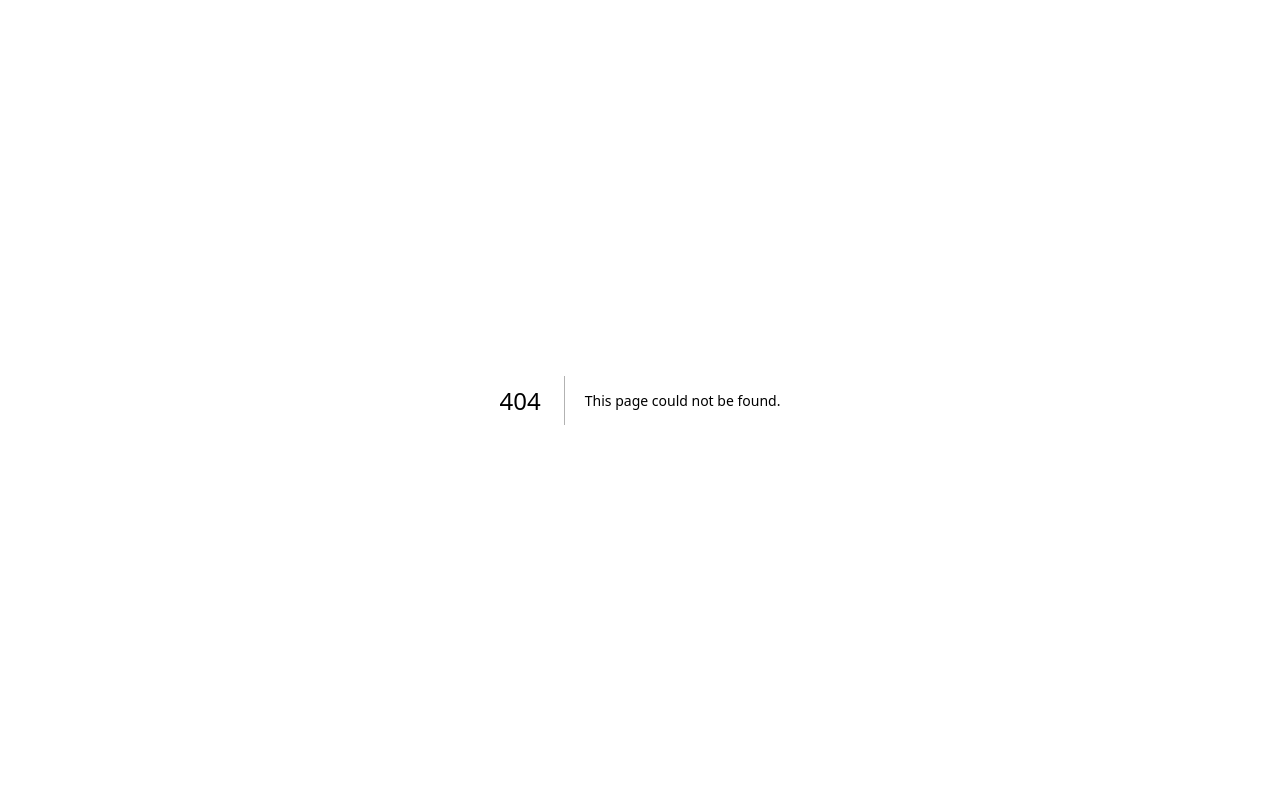
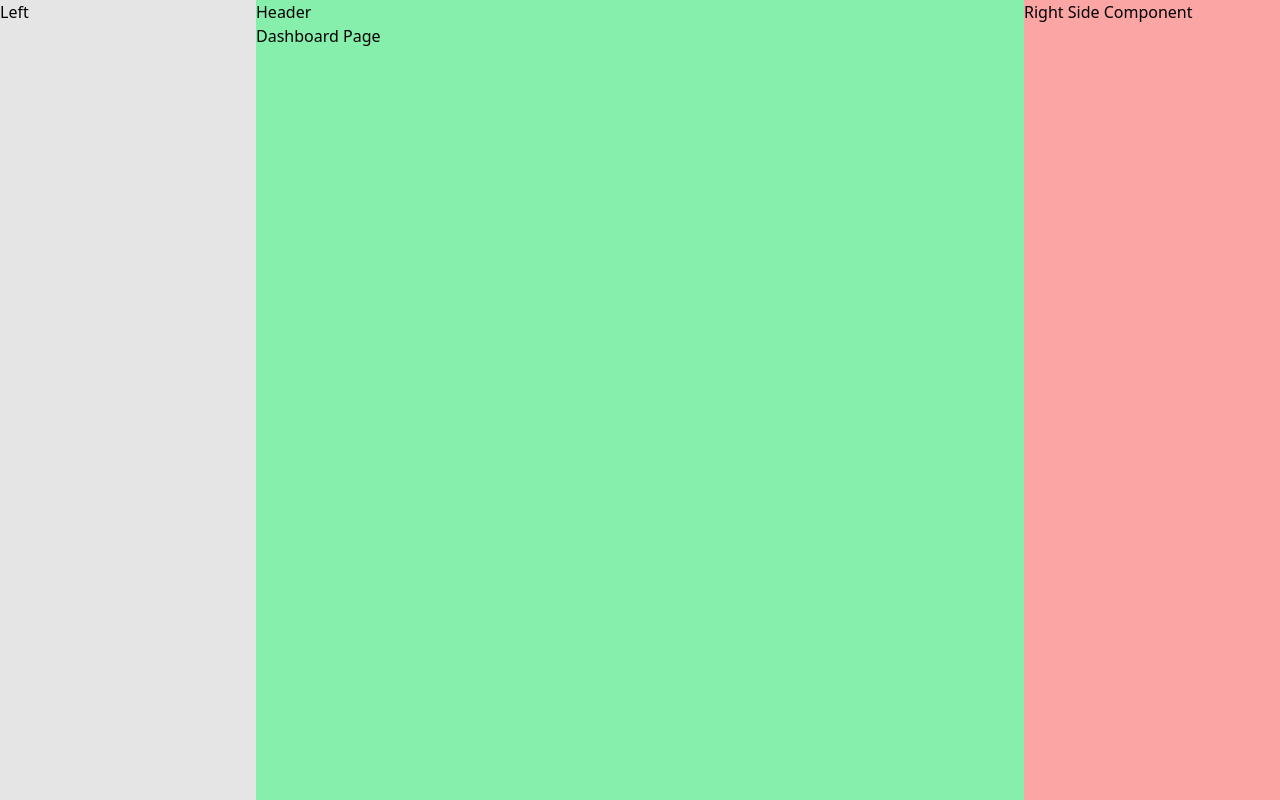
Before and after one commit to addispic/advance-nextjs-authentication, a Next.js app: page /dashboard in a window 1280 px wide. Before the commit this address had no page. Built offline with nearby package versions, Linux system fonts and the light colour scheme.

Commit message:
dashnoard ui for routing-i is done a bit

```diff
--- /dev/null
+++ b/app/components/dashboard/RightSideComponent.tsx
@@ -0,0 +1,5 @@
+export default function RightSideComponent(){
+    return (
+        <div className="w-64 h-full bg-red-300">Right Side Component</div>
+    )
+}
--- /dev/null
+++ b/app/dashboard/layout.tsx
@@ -0,0 +1,25 @@
+import React from "react"
+
+// components
+// dashboard
+import RightSideComponent from "../components/dashboard/RightSideComponent"
+export default function DashboardLayout({children}: {children: React.ReactNode}){
+    return (
+        <div className="w-screen h-screen overflow-hidden flex">
+            {/* left */}
+            <div className="w-64 bg-neutral-200 h-full">Left</div>
+            {/* right */}
+            <div className="flex-1 flex">
+                {/* left */}
+                <div className="flex-1 bg-green-300">
+                    {/* header */}
+                    <header>Header</header>
+                    {/* content */}
+                    <div>{children}</div>
+                </div>
+                {/* right side component */}
+                <RightSideComponent />
+            </div>
+        </div>
+    )
+}
--- /dev/null
+++ b/app/dashboard/page.tsx
@@ -0,0 +1,5 @@
+export default function Dashboard(){
+    return (
+        <div>Dashboard Page</div>
+    )
+}
--- /dev/null
+++ b/app/dashboard/profile/page.tsx
@@ -0,0 +1,5 @@
+export default function ProfilePage(){
+    return (
+        <div>Profile Page</div>
+    )
+}
--- /dev/null
+++ b/app/dashboard/settings/page.tsx
@@ -0,0 +1,5 @@
+export default function SettingsPage(){
+    return (
+        <div>Settings Page</div>
+    )
+}
```
